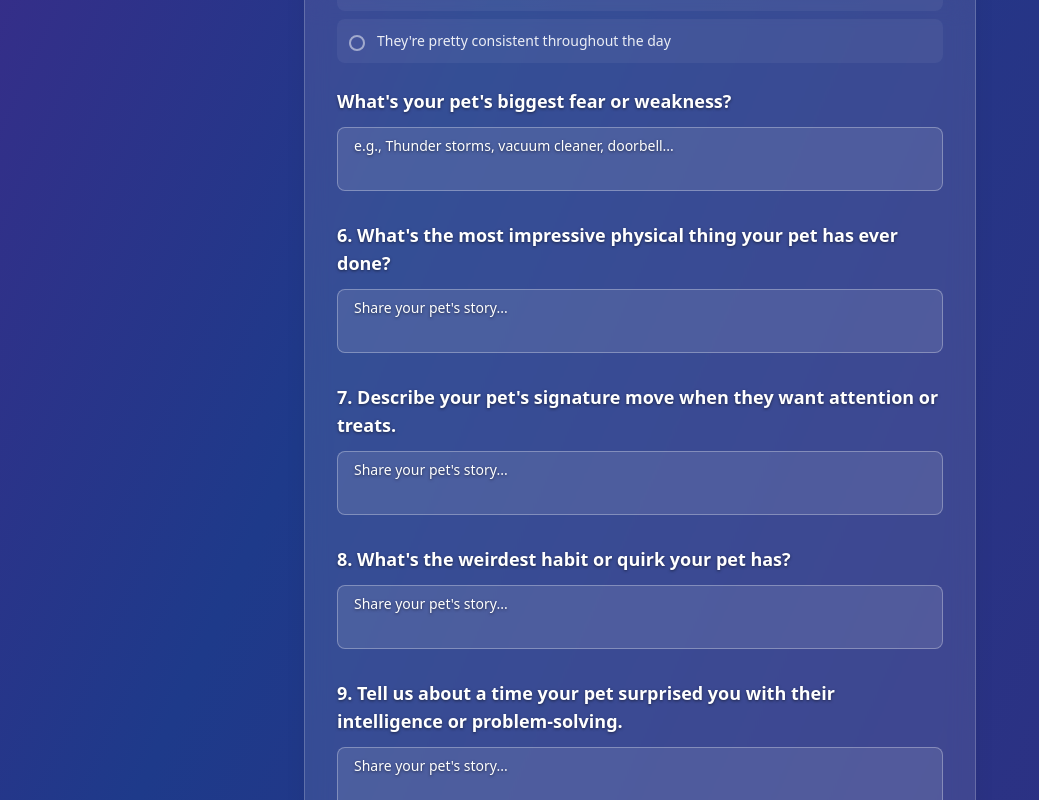
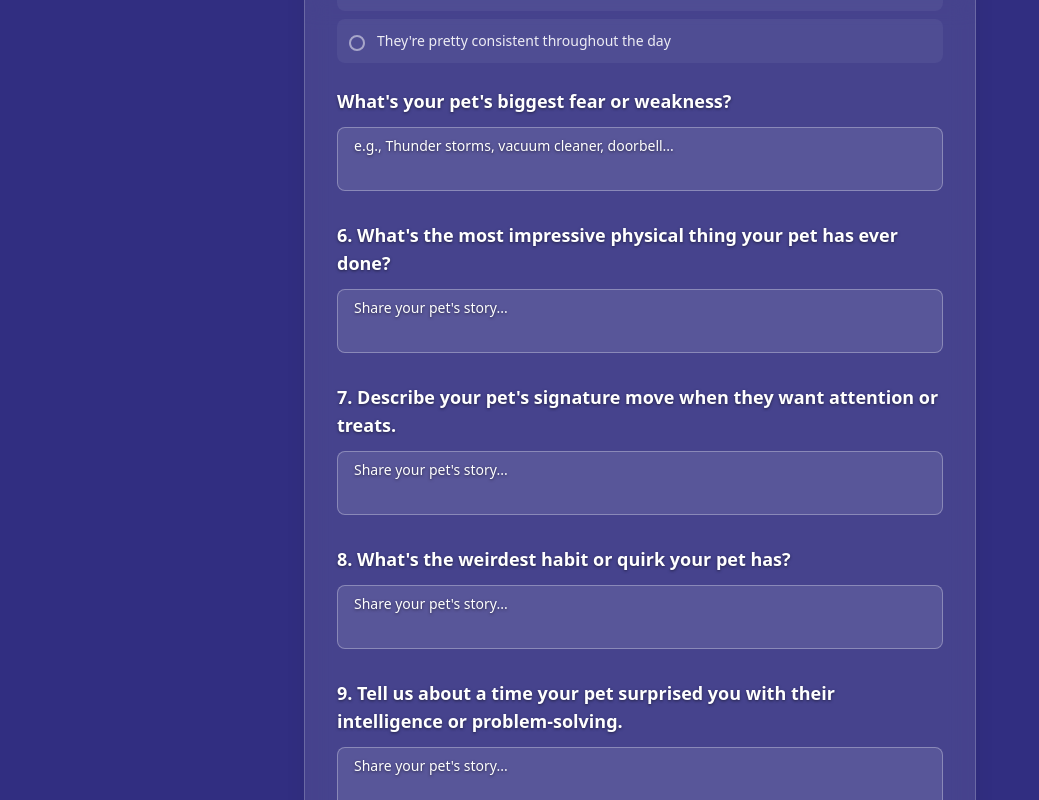
Before and after one commit to aadjones/cat-stats, a React (Vite) app: page / in a window 1280 px wide. Shown: the part 1736-2536 px from the top of the page, without its empty margins (0-1039 px from the left). Built offline with nearby package versions, Linux system fonts and the light colour scheme.

Commit message:
simplify gradients to solid for debugging iOS 18.3

```diff
--- a/src/components/PetPersonalityAnalyzer.tsx
+++ b/src/components/PetPersonalityAnalyzer.tsx
@@ -169,7 +169,7 @@ export function PetPersonalityAnalyzer() {
   return (
     <>
       <LoadingOverlay message={loadingMessage} visible={loading} />
-      <div className="min-h-screen bg-slate-900 bg-gradient-to-br from-purple-900 via-blue-900 to-indigo-900 p-2 sm:p-4">
+      <div className="min-h-screen bg-indigo-900 p-2 sm:p-4">
         <div className="w-full max-w-2xl mx-auto px-2 sm:px-0">
           <div className="bg-white/10 backdrop-blur-md border border-white/20 rounded-xl sm:rounded-2xl p-4 sm:p-8 shadow-xl relative">
             {isFeatureEnabled('SHOW_DEBUG_BUTTON') && (
--- a/src/components/Results/CharacterSheet.tsx
+++ b/src/components/Results/CharacterSheet.tsx
@@ -137,7 +137,8 @@ export function CharacterSheet({
       </div>
 
       <div
-        className={`min-h-screen bg-gradient-to-br ${theme.gradient} p-2 sm:p-4`}
+        className="min-h-screen bg-slate-900 p-2 sm:p-4"
+        style={{ backgroundColor: theme.accent }}
       >
         <div className="w-full max-w-4xl mx-auto mb-4 sm:mb-6 flex flex-col sm:flex-row gap-2 sm:gap-4 px-2 sm:px-0">
           <Button variant="secondary" onClick={onReset} size="sm">
--- a/src/components/UI/Button.tsx
+++ b/src/components/UI/Button.tsx
@@ -18,7 +18,7 @@ export function Button({
 
   const variantClasses = {
     primary:
-      'bg-gradient-to-r from-purple-500 to-blue-500 text-white hover:from-purple-600 hover:to-blue-600',
+      'bg-blue-600 text-white hover:bg-blue-700',
     secondary:
       'bg-white/20 backdrop-blur-md border border-white/30 text-white hover:bg-white/30',
   };
```
